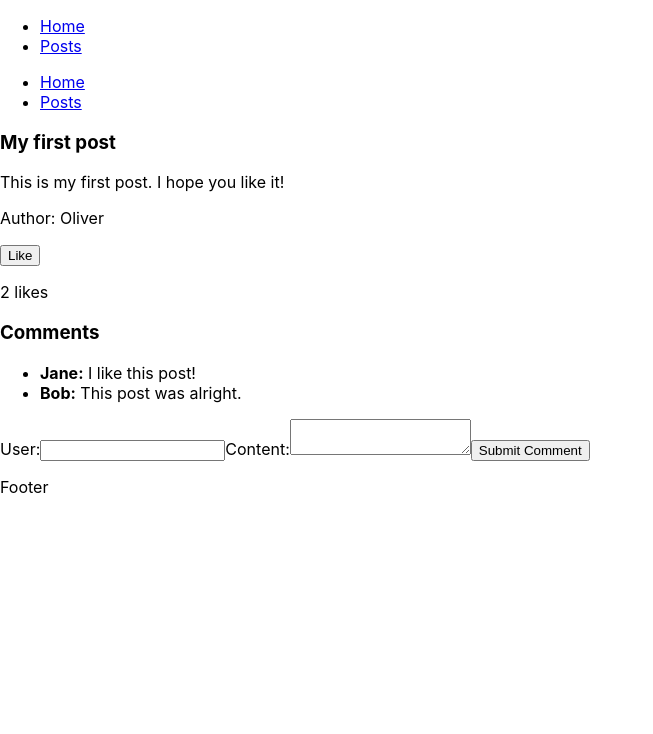
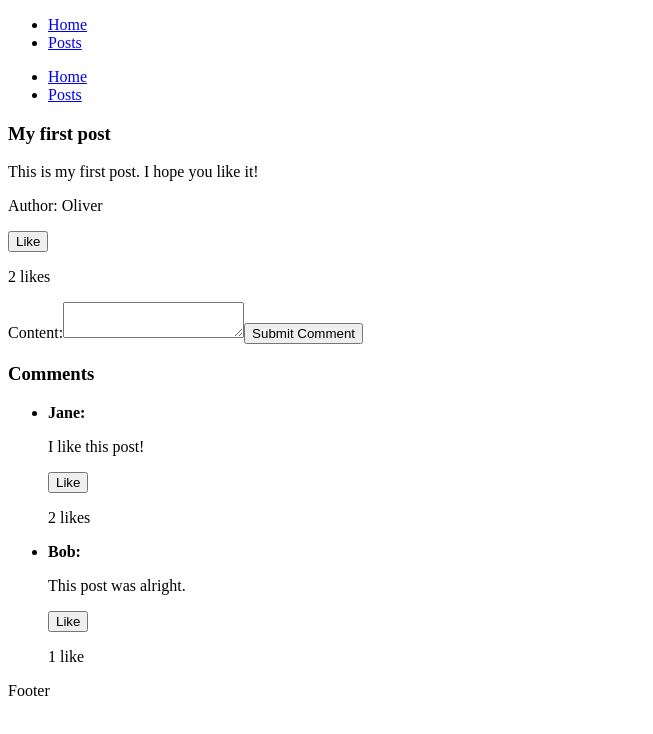
Before and after one commit to otucher/me, a React (Create React App) app in the folder client/: page /posts in a window 1280 px wide. Shown: the top 734 px of the page, without its empty margins (0-653 px from the left). Built offline with nearby package versions, Linux system fonts and the light colour scheme.

Commit message:
Add optimistic features

```diff
--- /dev/null
+++ b/client/src/components/atoms/Comment.tsx
@@ -0,0 +1,26 @@
+import Likes, { Like } from "./Likes";
+
+export interface Comment {
+  user: string;
+  content: string;
+  timestamp: Date;
+  likes?: Like[];
+}
+
+interface OptimisticComment extends Comment {
+  isOptimistic?: boolean;
+}
+
+const CommentComponent: React.FC<OptimisticComment> = (comment) => {
+  return (
+    <div className="comment">
+      <strong>{comment.user}:</strong>
+      <p style={{ opacity: comment.isOptimistic ? 0.5 : undefined }}>
+        {comment.content}
+      </p>
+      <Likes likes={comment.likes || []} />
+    </div>
+  );
+};
+
+export default CommentComponent;
--- /dev/null
+++ b/client/src/components/atoms/Likes.tsx
@@ -0,0 +1,42 @@
+import React, { useState, useEffect } from "react";
+
+export interface Like {
+  user: string;
+}
+
+interface OptimisticLike extends Like {
+  isOptimistic?: boolean;
+}
+
+interface LikesProps {
+  likes: Like[];
+}
+
+const Likes: React.FC<LikesProps> = ({ likes }) => {
+  const [optimisticLikes, setOptimisticLikes] =
+    useState<OptimisticLike[]>(likes);
+  const handleLike = () => {
+    // TODO: make a request to the server to add a like
+    // TODO: infer user from session
+    setOptimisticLikes([...likes, { user: "Tester", isOptimistic: true }]);
+  };
+
+  // any time the likes prop changes, update the optimisticLikes state so that no likes are optimistic
+  useEffect(() => {
+    setOptimisticLikes(likes);
+  }, [likes]);
+
+  const numLikes = optimisticLikes.length;
+  const isNumLikesOptimistic =
+    optimisticLikes.filter((like) => like.isOptimistic).length > 0;
+  return (
+    <div className="likes">
+      <button onClick={handleLike}>Like</button>
+      <p style={{ opacity: isNumLikesOptimistic ? 0.5 : undefined }}>
+        {numLikes} {numLikes === 1 ? "like" : "likes"}
+      </p>
+    </div>
+  );
+};
+
+export default Likes;
--- a/client/src/components/atoms/NewComment.tsx
+++ b/client/src/components/atoms/NewComment.tsx
@@ -1,69 +1,37 @@
-// src/components/CommentForm.tsx
 import React, { useState } from "react";
+import { Comment } from "./Comment";
 
-export interface Comment {
-  id: number;
-  user: string;
-  content: string;
-  timestamp: Date;
+interface NewCommentProps {
+  onSubmitComment: (comment: Comment) => void;
 }
 
-const CommentForm: React.FC = () => {
-  const [newComment, setNewComment] = useState<Comment>({
-    id: 0, // You may generate a unique id using a library or another method
-    user: "",
-    content: "",
-    timestamp: new Date(),
-  });
-
-  const handleUserChange = (e: React.ChangeEvent<HTMLInputElement>) => {
-    setNewComment({
-      ...newComment,
-      user: e.target.value,
-    });
-  };
-
-  const handleContentChange = (e: React.ChangeEvent<HTMLTextAreaElement>) => {
-    setNewComment({
-      ...newComment,
-      content: e.target.value,
-    });
-  };
-
+const NewComment: React.FC<NewCommentProps> = ({ onSubmitComment }) => {
+  const [content, setContent] = useState("");
   const handleCommentSubmit = (e: React.FormEvent) => {
     e.preventDefault();
-    if (newComment.user.trim() !== "" && newComment.content.trim() !== "") {
-      console.log("Pushing new comment to database", newComment);
-      // Reset the form state
-      setNewComment({
-        id: 0,
-        user: "",
-        content: "",
+    if (content.trim() !== "") {
+      // TODO: infer user from session
+      const comment = {
+        user: "TestUser",
+        content,
         timestamp: new Date(),
-      });
+      };
+      onSubmitComment(comment);
+      // reset the form state
+      setContent("");
     }
   };
-
   return (
     <form onSubmit={handleCommentSubmit}>
-      <label htmlFor="user">User:</label>
-      <input
-        type="text"
-        id="user"
-        value={newComment.user}
-        onChange={handleUserChange}
-      />
-
       <label htmlFor="content">Content:</label>
       <textarea
         id="content"
-        value={newComment.content}
-        onChange={handleContentChange}
+        value={content}
+        onChange={(e) => setContent(e.target.value)}
       />
-
       <button type="submit">Submit Comment</button>
     </form>
   );
 };
 
-export default CommentForm;
+export default NewComment;
--- a/client/src/components/molecules/Comments.tsx
+++ b/client/src/components/molecules/Comments.tsx
@@ -1,27 +1,43 @@
-import React, { useState } from "react";
-import NewComment, { Comment } from "../atoms/NewComment";
+import React, { useState, useEffect } from "react";
+import NewComment from "../atoms/NewComment";
+import CommentComponent, { Comment } from "../atoms/Comment";
+
+interface OptimisticComment extends Comment {
+  isOptimistic?: boolean;
+}
 
 interface CommentsProps {
   comments: Comment[];
 }
 
 const Comments: React.FC<CommentsProps> = ({ comments }) => {
+  const [optimisticComments, setOptimisticComments] =
+    useState<OptimisticComment[]>(comments);
+
+  const handleNewComment = (newComment: Comment) => {
+    // TODO: submit comment to server
+    setOptimisticComments([...comments, { ...newComment, isOptimistic: true }]);
+  };
+
+  // any time the comments prop changes, update the optimisticComments state so that no comments are optimistic
+  useEffect(() => {
+    setOptimisticComments(comments);
+  }, [comments]);
+
   return (
-    <section>
-      <div className="currentComments">
+    <div>
+      <NewComment onSubmitComment={handleNewComment} />
+      <div className="comments">
         <h3>Comments</h3>
         <ul>
-          {comments.map((comment) => (
-            <li key={comment.id}>
-              <strong>{comment.user}:</strong> {comment.content}
+          {optimisticComments.map((optimisticComment, idx) => (
+            <li key={idx}>
+              <CommentComponent {...optimisticComment} />
             </li>
           ))}
         </ul>
       </div>
-      <div className="comment-input">
-        <NewComment />
-      </div>
-    </section>
+    </div>
   );
 };
 
--- a/client/src/components/molecules/Likes.tsx
+++ /dev/null
@@ -1,28 +0,0 @@
-import React, { useState } from "react";
-
-export interface Like {
-  user: string;
-}
-
-interface LikesProps {
-  likes: Like[];
-}
-
-const Likes: React.FC<LikesProps> = ({ likes }) => {
-  const numLikes = likes.length;
-
-  const handleLike = () => {
-    console.log("Pushing like to database");
-  };
-
-  return (
-    <div className="likes">
-      <button onClick={handleLike}>Like</button>
-      <p>
-        {numLikes} {numLikes === 1 ? "like" : "likes"}
-      </p>
-    </div>
-  );
-};
-
-export default Likes;
--- a/client/src/components/organisms/NavBar.tsx
+++ b/client/src/components/organisms/NavBar.tsx
@@ -1,5 +1,5 @@
 import React from "react";
-import { Link } from 'react-router-dom';
+import { Link } from "react-router-dom";
 
 const Header: React.FC = () => {
   return (
--- a/client/src/components/organisms/Post.tsx
+++ b/client/src/components/organisms/Post.tsx
@@ -1,6 +1,7 @@
-import { Comment } from "../atoms/NewComment";
+import React from "react";
+import { Comment } from "../atoms/Comment";
 import Comments from "../molecules/Comments";
-import Likes, { Like } from "../molecules/Likes";
+import Likes, { Like } from "../atoms/Likes";
 
 export interface PostProps {
   title: string;
@@ -11,22 +12,18 @@ export interface PostProps {
   comments: Comment[];
 }
 
-const Post: React.FC<PostProps> = ({
-  title,
-  content,
-  user,
-  likes,
-  comments,
-}) => (
-  <div className="post">
-    <h3>{title}</h3>
-    <p>{content}</p>
-    <div className="post-meta">
-      <p>Author: {user}</p>
-      <Likes likes={likes} />
-      <Comments comments={comments} />
+const Post: React.FC<PostProps> = (props) => {
+  return (
+    <div className="post">
+      <h3>{props.title}</h3>
+      <p>{props.content}</p>
+      <div className="post-meta">
+        <p>Author: {props.user}</p>
+        <Likes likes={props.likes} />
+        <Comments comments={props.comments} />
+      </div>
     </div>
-  </div>
-);
+  );
+};
 
 export default Post;
--- a/client/src/components/pages/Posts.tsx
+++ b/client/src/components/pages/Posts.tsx
@@ -1,23 +1,35 @@
 import React from "react";
 import Post, { PostProps } from "../organisms/Post";
 
-const Posts: React.FC = () => {
-  const posts: PostProps[] = [
+var posts: PostProps[] = [
   {
     title: "My first post",
     content: "This is my first post. I hope you like it!",
     user: "Oliver",
     timestamp: new Date(),
     comments: [
-        { id: 1, user: "Jane", content: "I like this post!", timestamp: new Date() },
-        { id: 2, user: "Bob", content: "This post was alright.", timestamp: new Date() }
+      {
+        user: "Jane",
+        content: "I like this post!",
+        timestamp: new Date(),
+        likes: [
+          { user: "John" },
+          { user: "John" },
         ],
-      likes: [
-        { user: "Jane" },
-        { user: "Bob" }
-      ]
-    }
+      },
+      {
+        user: "Bob",
+        content: "This post was alright.",
+        timestamp: new Date(),
+        likes: [{ user: "Bob" }],
+      },
+    ],
+    likes: [{ user: "Jane" }, { user: "Bob" }],
+  },
 ];
+
+const Posts: React.FC = () => {
+  // TODO: fetch posts from server
   return (
     <div className="posts">
       {posts.map((post, idx) => (
```
Also changed, not shown: client/src/App.tsx (+8 -10 lines), client/src/index.tsx (+3 -4 lines), client/src/logo.svg (deleted). Lines whose indentation alone changed are shown as unchanged.
